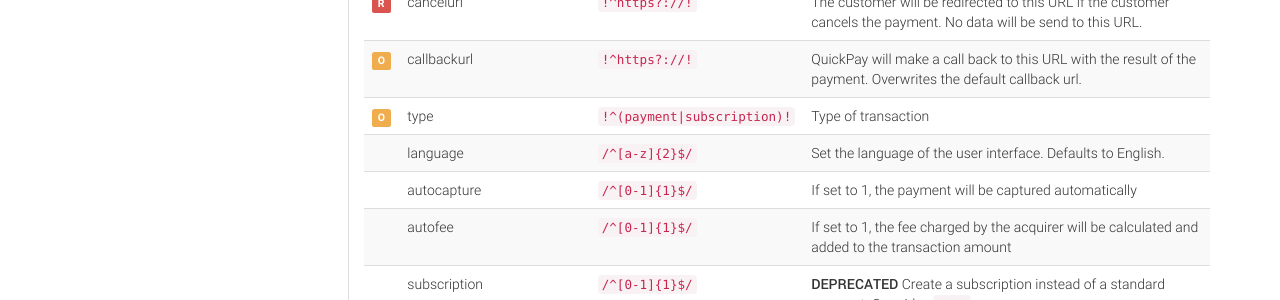
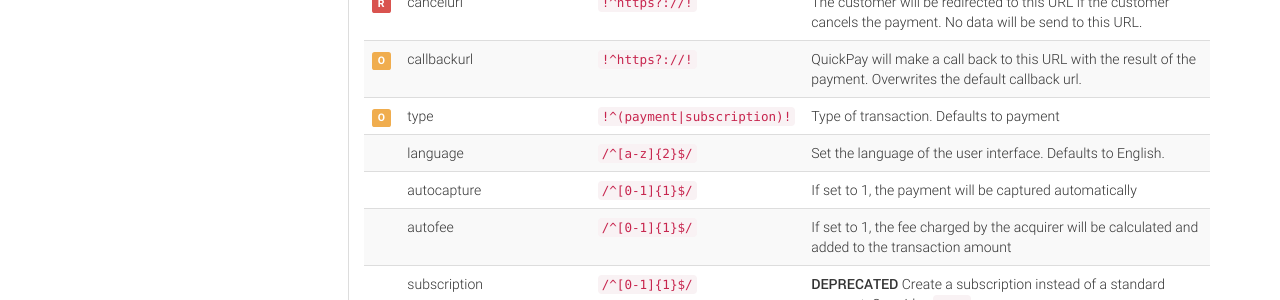
Before and after one commit to bergholdt/QuickPay.github.io, a Jekyll site: the page built from payments/form/index.md, in a window 1280 px wide and 900 px high, scrolled down 858 px. Shown: the part 152-452 px from the top of the window. Built offline with Jekyll 4.4.1, drawn with Linux system fonts in a browser that asks for light colours; nearby versions of some CDN libraries.

Commit message:
Added comment on default form type param value

```diff
--- a/payments/form/index.md
+++ b/payments/form/index.md
@@ -84,7 +84,7 @@ The Payment Window is in reality just an API-client hosted in a PCI Level 1 cert
       <td><span class="label label-warning">O</span></td>
       <td>type</td>
       <td><code>!^(payment|subscription)!</code></td>
-      <td>Type of transaction</td>
+      <td>Type of transaction. Defaults to payment</td>
     </tr>
     <tr>
       <td></td>
```
